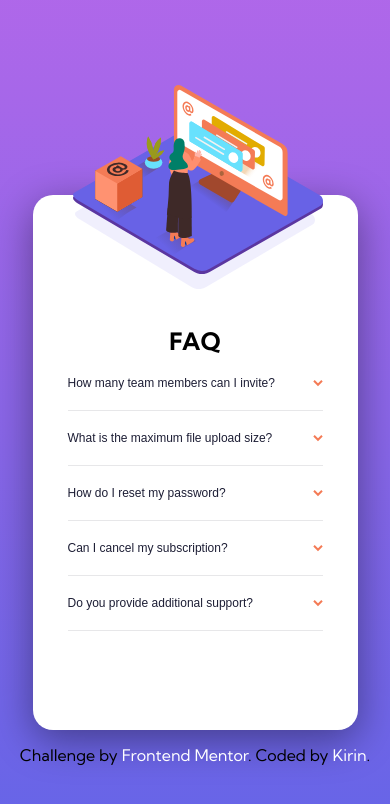
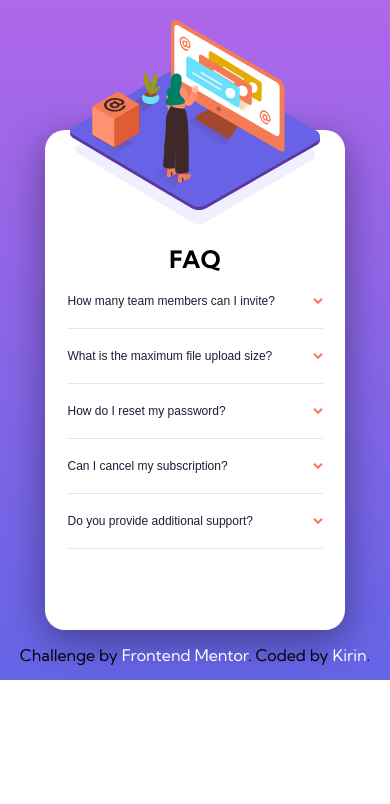
Before and after one commit to kirinyoku/frontend-mentor-faq-accordion-card, a plain HTML site: page index.html in a window 390 px wide. Drawn offline with Linux system fonts and the light colour scheme.

Commit message:
Add files via upload

```diff
--- a/css/style.css
+++ b/css/style.css
@@ -126,6 +126,7 @@ body {
 
 @media (max-width: 600px) {
   body {
+    height: 100%;
     flex-direction: column;
     font-size: 10px;
     background-image: linear-gradient(hsl(273, 75%, 66%), hsl(240, 73%, 65%));
@@ -134,8 +135,8 @@ body {
     display: grid;
     grid-template-columns: 1fr;
     margin: 130px auto 0 auto;
-    max-width: 325px;
-    max-height: 535px;
+    max-width: 300px;
+    height: 600px;
     background-image: url(../images/bg-pattern-mobile.svg);
     background-repeat: no-repeat;
     background-position: top -10px left 50%;
@@ -161,7 +162,7 @@ body {
     position: absolute;
     max-width: 250px;
     top: -110px;
-    left: 40px;
+    left: 25px;
   }
 
   .illustration-box {
```
